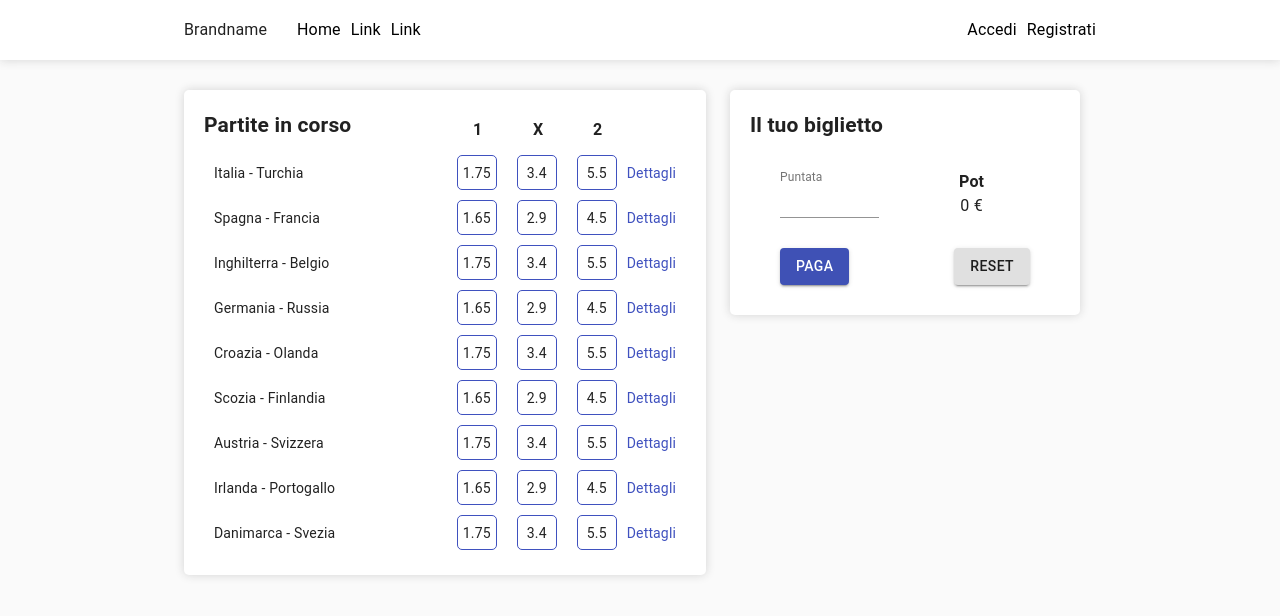
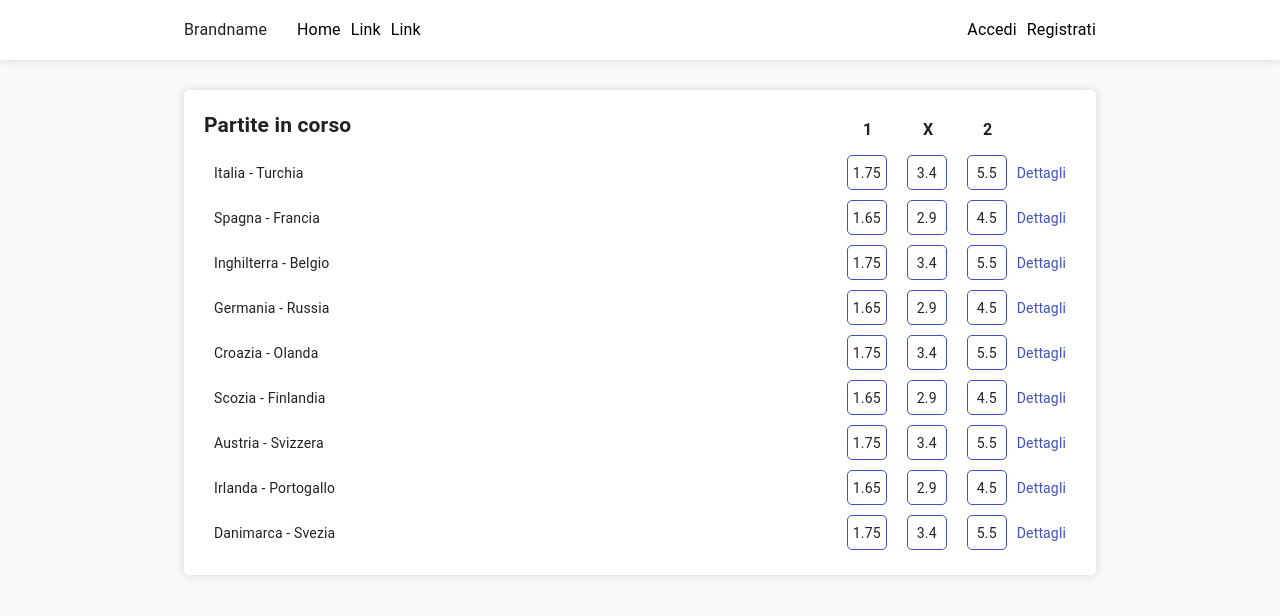
Before and after one commit to alessandro-lo-presti/bet-manager, a React (Create React App) app: page / in a window 1280 px wide. Shown: the top 616 px of the page. Built offline with nearby package versions, Linux system fonts and the light colour scheme.

Commit message:
without redux

```diff
--- a/src/App.js
+++ b/src/App.js
@@ -13,6 +13,8 @@ import BetList from "./components/bet-list/BetList";
 import BetDetails from "./components/bet-details/BetDetails";
 import BettingSlip from "./components/betting-slip/BettingSlip";
 import Header from "./components/header/Header";
+import ListBet from "./components/list-bet/ListBet";
+import DetailsBet from "./components/details-bet/DetailsBet";
 
 function App() {
   const theme = useMemo(
@@ -25,6 +27,8 @@ function App() {
     []
   );
 
+  const st = 0;
+
   return (
     <ThemeProvider theme={theme}>
       <CssBaseline />
@@ -34,6 +38,8 @@ function App() {
           <Header />
           <Container maxWidth="md">
             <Grid container spacing={3}>
+              {st ? (
+                <>
                   <Switch>
                     <Route exact path="/">
                       <Grid item xs={7}>
@@ -50,6 +56,21 @@ function App() {
                   <Grid item xs={3}>
                     <BettingSlip />
                   </Grid>
+                </>
+              ) : (
+                <>
+                  <Grid item xs={12}>
+                    <Switch>
+                      <Route exact path="/">
+                        <ListBet />
+                      </Route>
+                      <Route path="/:id">
+                        <DetailsBet />
+                      </Route>
+                    </Switch>
+                  </Grid>
+                </>
+              )}
             </Grid>
           </Container>
         </Router>
--- a/src/components/bet-details/BetDetails.js
+++ b/src/components/bet-details/BetDetails.js
@@ -140,9 +140,8 @@ function BetDetails(props) {
               </thead>
               <tbody>
                 {bet.betList["1X2"].map((quota, index) => (
-                  <td>
+                  <td key={quota}>
                     <span
-                      key={quota}
                       className={
                         classes.quota +
                         " " +
@@ -155,9 +154,8 @@ function BetDetails(props) {
                   </td>
                 ))}
                 {bet.betList["DC"].map((quota, index) => (
-                  <td>
+                  <td key={quota}>
                     <span
-                      key={quota}
                       className={
                         classes.quota +
                         " " +
--- /dev/null
+++ b/src/components/details-bet/DetailsBet.js
@@ -0,0 +1,100 @@
+import { Box, makeStyles } from "@material-ui/core";
+import { Link } from "react-router-dom";
+import { useEffect, useState } from "react";
+import { useParams } from "react-router-dom";
+import { ApiServices } from "../../services/ApiServices";
+
+const useStyles = makeStyles((theme) => ({
+  root: {
+    minWidth: "500px",
+    padding: "20px",
+    backgroundColor: "white",
+    boxShadow: "0 0 10px lightgray",
+    borderRadius: "5px",
+  },
+  title: {
+    marginBottom: "10px",
+  },
+  match: {
+    margin: "30px 0",
+  },
+  quota: {
+    height: "35px",
+    width: "40px",
+    margin: "0 10px",
+    display: "inline-block",
+    border: "1px solid #3f51bf",
+    borderRadius: "5px",
+    textAlign: "center",
+    lineHeight: "35px",
+    "&:hover, &.active": {
+      background: "#3f51bf",
+      color: "white",
+    },
+  },
+  link: {
+    color: "#3f51bf",
+    textDecoration: "none",
+  },
+}));
+
+function DetailsBet() {
+  const classes = useStyles();
+  const bet_id = parseInt(useParams().id);
+  const [bet, setBet] = useState({});
+
+  useEffect(() => {
+    ApiServices.detailsBetApi(bet_id).then(setBet).catch(console.log);
+  }, [bet_id]);
+
+  return (
+    <div>
+      {Object.keys(bet).length ? (
+        <Box className={classes.root}>
+          <Box display="flex" justifyContent="space-between">
+            <h2 className={classes.title}>Dettaglio partita</h2>
+            <Link to="/" className={classes.link}>
+              Indietro
+            </Link>
+          </Box>
+          <Box
+            display="flex"
+            flexDirection="column"
+            alignItems="center"
+            className={classes.match}
+          >
+            <h2>{bet.descrizione}</h2>
+          </Box>
+          <Box display="flex" justifyContent="center">
+            <table>
+              <thead>
+                <th>1</th>
+                <th>X</th>
+                <th>2</th>
+                <th>1X</th>
+                <th>2X</th>
+                <th>12</th>
+              </thead>
+              <tbody>
+                {bet.betList["1X2"].map((quota, index) => (
+                  <td key={quota}>
+                    <span className={classes.quota}>{quota}</span>
+                  </td>
+                ))}
+                {bet.betList["DC"].map((quota, index) => (
+                  <td key={quota}>
+                    <span className={classes.quota}>{quota}</span>
+                  </td>
+                ))}
+              </tbody>
+            </table>
+          </Box>
+        </Box>
+      ) : (
+        <p>Errore</p>
+      )}
+    </div>
+  );
+}
+
+export default DetailsBet;
--- /dev/null
+++ b/src/components/list-bet/ListBet.js
@@ -0,0 +1,101 @@
+import { Box, makeStyles } from "@material-ui/core";
+import { useEffect, useState } from "react";
+import { Link } from "react-router-dom";
+import { ApiServices } from "../../services/ApiServices";
+const useStyles = makeStyles((theme) => ({
+  root: {
+    minWidth: "500px",
+    padding: "20px",
+    backgroundColor: "white",
+    boxShadow: "0 0 10px lightgray",
+    borderRadius: "5px",
+  },
+  title: {
+    marginBottom: "10px",
+  },
+  rowList: {
+    margin: "5px 0",
+    padding: "0 10px",
+  },
+  bet_d: {
+    width: "190px",
+  },
+  resultBox: {
+    paddingRight: "43px",
+  },
+  result: {
+    width: "40px",
+    margin: "0 10px",
+    fontSize: "16px",
+    fontWeight: "bold",
+  },
+  quota: {
+    height: "35px",
+    width: "40px",
+    margin: "0 10px",
+    display: "inline-block",
+    border: "1px solid #3f51bf",
+    borderRadius: "5px",
+    textAlign: "center",
+    lineHeight: "35px",
+    "&:hover, &.active": {
+      background: "#3f51bf",
+      color: "white",
+    },
+  },
+  link: {
+    color: "#3f51bf",
+    textDecoration: "none",
+  },
+}));
+
+function ListBet() {
+  const classes = useStyles();
+  const [betList, setBetList] = useState([]);
+
+  useEffect(() => {
+    ApiServices.betListApi().then(setBetList).catch(console.log);
+  }, []);
+
+  return (
+    <Box className={classes.root} display="flex" flexDirection="column">
+      <Box display="flex" justifyContent="space-between" alignItems="center">
+        <h2 className={classes.title}>Partite in corso</h2>
+        <Box
+          display="flex"
+          justifyContent="flex-end"
+          className={classes.resultBox}
+        >
+          <span className={classes.result}>1</span>
+          <span className={classes.result}>X</span>
+          <span className={classes.result}>2</span>
+        </Box>
+      </Box>
+      {betList.map((bet) => (
+        <Box
+          key={bet.idEvento}
+          display="flex"
+          alignItems="Center"
+          justifyContent="space-between"
+          className={classes.rowList}
+        >
+          <p className={classes.bet_d}>{bet.descrizione}</p>
+          <Box display="flex" alignItems="center">
+            <div className={classes.quote}>
+              {bet.quote.map((quota, index) => (
+                <span key={quota} className={classes.quota}>
+                  {quota}
+                </span>
+              ))}
+            </div>
+            <Link to={"/" + bet.idEvento} className={classes.link}>
+              Dettagli
+            </Link>
+          </Box>
+        </Box>
+      ))}
+    </Box>
+  );
+}
+
+export default ListBet;
```
Also changed, not shown: src/components/bet-core/BetCore.js (added, +27 -0 lines). Lines whose indentation alone changed are shown as unchanged.
